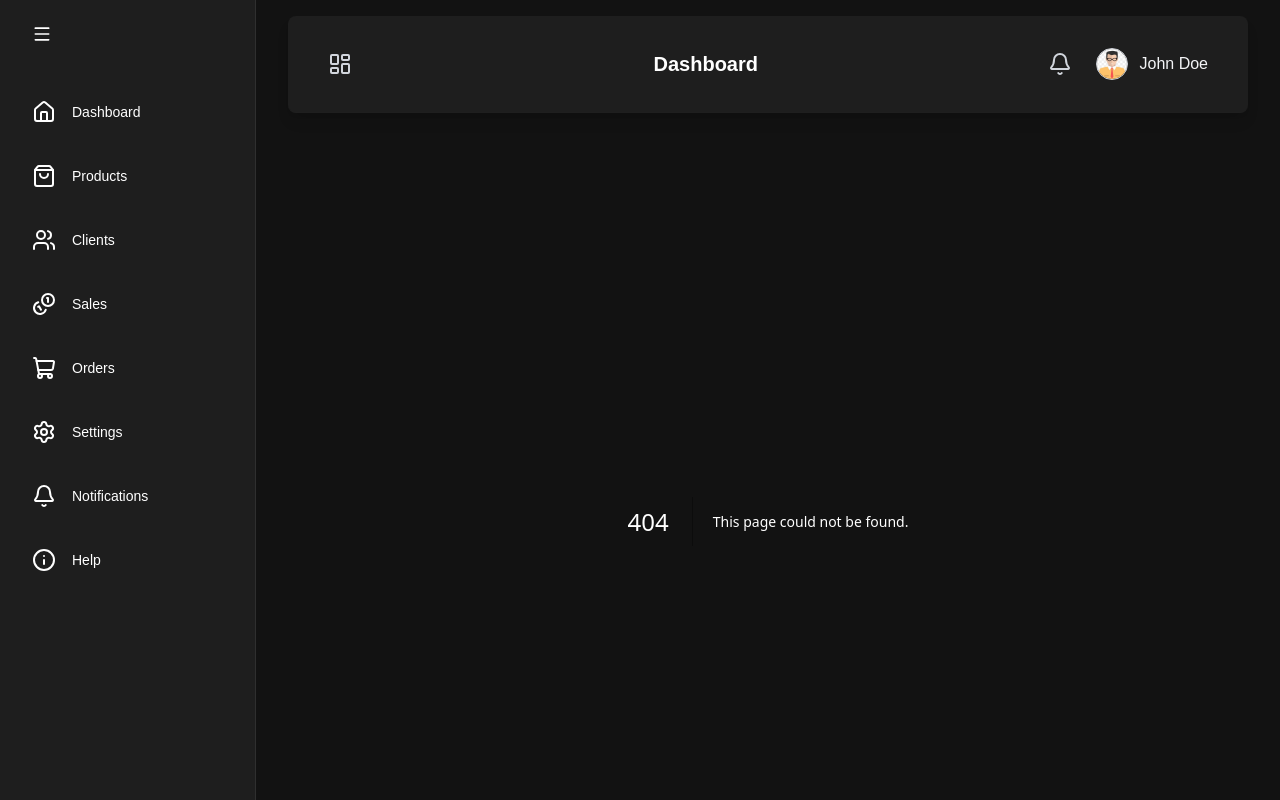
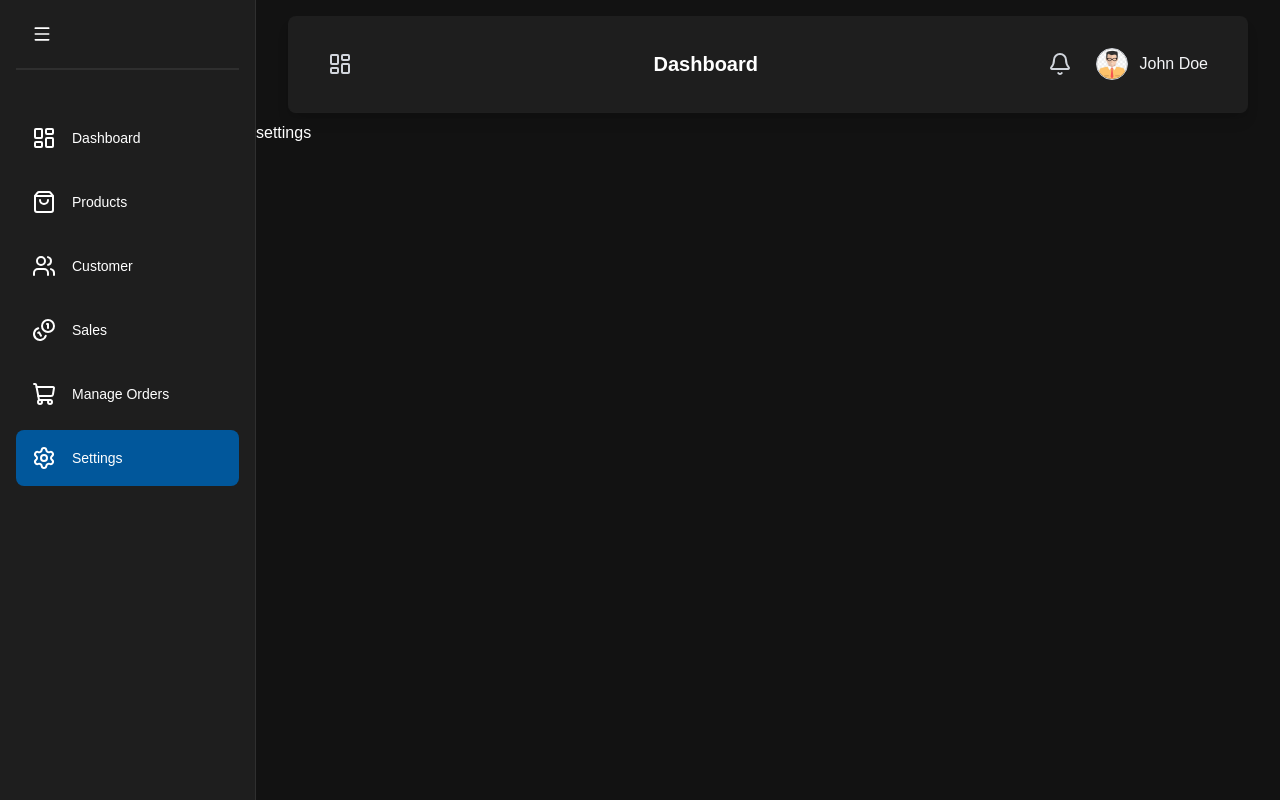
Before and after one commit to Junxeb/Dashboard-ecom, a Next.js app: page /admin/settings in a window 1280 px wide. Before the commit this address had no page. Built offline with nearby package versions, Linux system fonts and the light colour scheme.

Commit message:
edit sidebar and separate path between user-admin

```diff
--- a/src/app/clients/page.tsx
+++ b/src/app/admin/customer/page.tsx
@@ -2,6 +2,6 @@ import { div } from "framer-motion/client";
 
 export default function Clients() {
     return (
-        <div>clients</div>
+        <div>Customer</div>
     )
 }
--- /dev/null
+++ b/src/app/admin/orders/page.tsx
@@ -0,0 +1,7 @@
+import { div } from "framer-motion/client";
+
+export default function Orders() {
+    return (
+        <div>orders</div>
+    )
+}
--- /dev/null
+++ b/src/app/admin/page.tsx
@@ -0,0 +1,7 @@
+import Image from "next/image";
+
+export default function Home() {
+  return (
+    <div></div>
+  );
+}
--- /dev/null
+++ b/src/app/admin/products/page.tsx
@@ -0,0 +1,7 @@
+import { div } from "framer-motion/client";
+
+export default function Products() {
+    return (
+        <div>products</div>
+    )
+}
--- /dev/null
+++ b/src/app/admin/settings/page.tsx
@@ -0,0 +1,7 @@
+import { div } from "framer-motion/client";
+
+export default function Settings() {
+    return (
+        <div>settings</div>
+    )
+}
--- /dev/null
+++ b/src/app/profile/page.tsx
@@ -0,0 +1,7 @@
+import { div } from "framer-motion/client";
+
+export default function Clients() {
+    return (
+        <div>profile</div>
+    )
+}
--- a/src/layout/SideBar.tsx
+++ b/src/layout/SideBar.tsx
@@ -1,6 +1,6 @@
 "use client";
 
-import { Bell, Coins, House, Info, Menu, Settings, ShoppingBag, ShoppingCart, Users } from "lucide-react";
+import { Bell, Coins, House, Info, LayoutDashboardIcon, Menu, Settings, ShoppingBag, ShoppingCart, Users } from "lucide-react";
 import Link from "next/link";
 import { usePathname } from "next/navigation";
 import React, { useState } from "react";
@@ -12,18 +12,31 @@ type NavItems = {
 }
 
 const navItems: NavItems[] = [
-    { icon: <House />, name: "Dashboard", path: "/" },
+    { icon: <House />, name: "Home", path: "/" },
     { icon: <ShoppingBag />, name: "Products", path: "/products" },
-    { icon: <Users />, name: "Clients", path: "/clients" },
-    { icon: <Coins />, name: "Sales", path: "/sales" },
-    { icon: <ShoppingCart />, name: "Orders", path: "/orders" },
+    { icon: <Users />, name: "Profile", path: "/profile" },
+    { icon: <ShoppingCart />, name: "My Carts", path: "/orders" },
+    { icon: <Bell />, name: "Notifications", path: "/notifications" },
     { icon: <Settings />, name: "Settings", path: "/settings" },
-    { icon: <Bell />, name: "Notifications", path: "/notifications" },
     { icon: <Info />, name: "Help", path: "/help" },
 ]
+
+const adminItems: NavItems[] = [
+    { icon: <LayoutDashboardIcon />, name: "Dashboard", path: "/admin"},
+    { icon: <ShoppingBag />, name: "Products", path: "/admin/products" },
+    { icon: <Users />, name: "Customer", path: "/admin/customer" },
+    { icon: <Coins />, name: "Sales", path: "/admin/sales" },
+    { icon: <ShoppingCart />, name: "Manage Orders", path: "/admin/orders" },
+    { icon: <Settings />, name: "Settings", path: "/admin/settings" },
+]
+
 const SideBar = () => {
     const [isSidebarOpen, setIsSidebarOpen] = useState(true);
     const pathname =  usePathname();
+
+    const isAdminRoute = usePathname().startsWith('/admin')
+
+    const currentNavItems = isAdminRoute ? adminItems : navItems;
 
     return (
         <div className={`relative z-10  transition-all duration-300 ease-in-out flex-shrink-0  ${isSidebarOpen ? "w-64" : "w-16"}`}>
@@ -34,8 +47,11 @@ const SideBar = () => {
                     <Menu size={20}/>
                 </button>
 
+                <hr className="border-[#2f2f2f] border-1 mt-4 mb-2" />
+
+                {/* ส่วนของ Navbar user */}
                 <nav className="mt-8 flex-grow ">
-                    {navItems.map((item) => {
+                    {currentNavItems.map((item) => {
                         const isActive = pathname === item.path;
 
                         return (
```
Also changed, not shown: src/app/admin/sales/page.tsx (renamed from src/app/sales/page.tsx).
